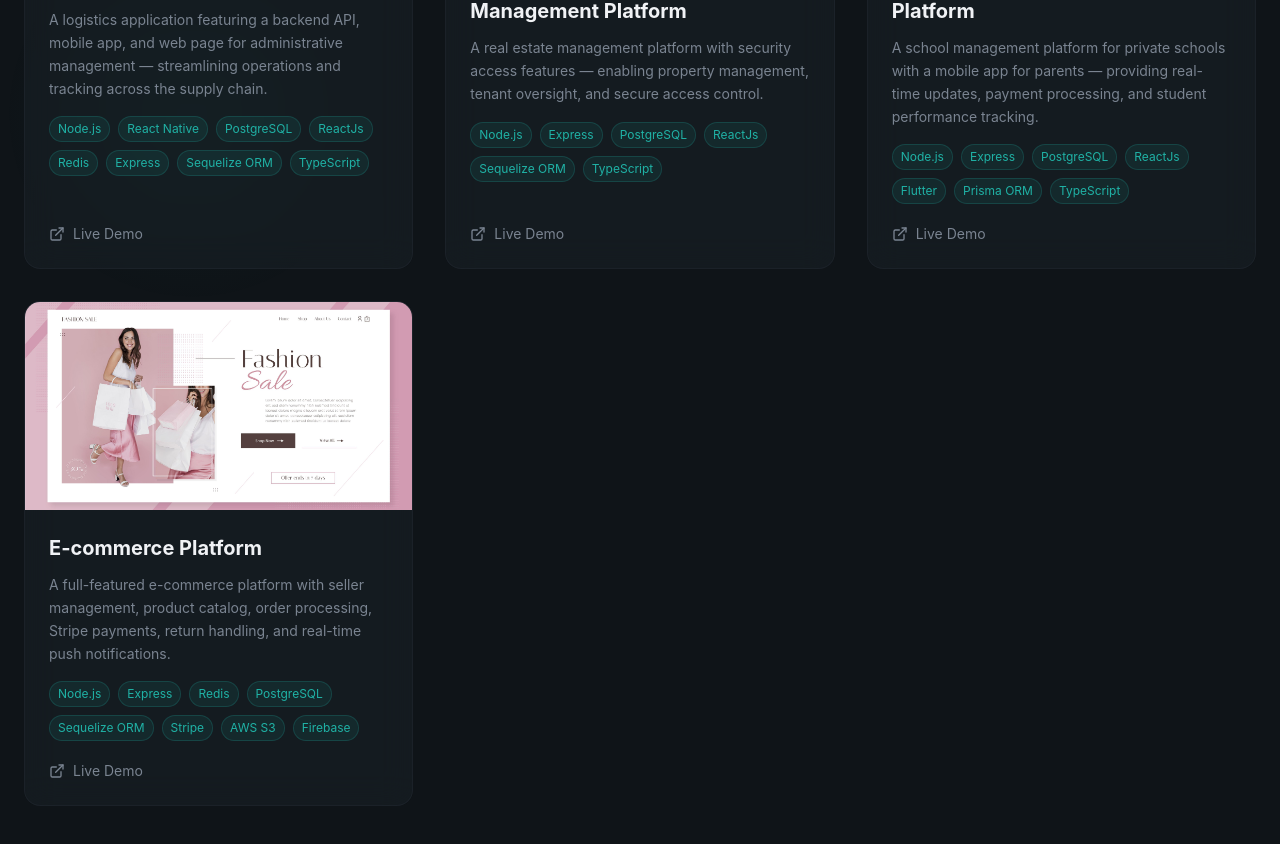
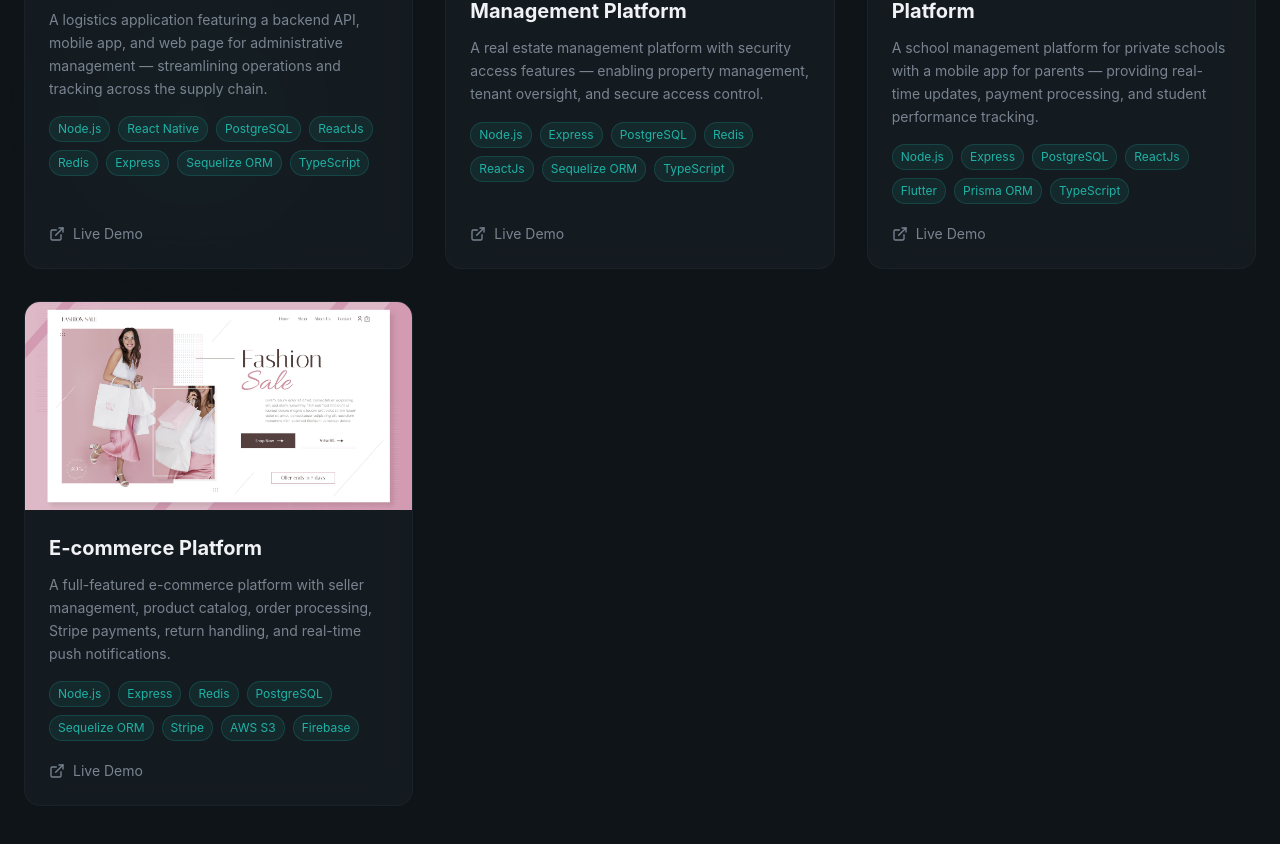
Before and after one commit to stevesdiary/stephenoyeyemi, a React (Vite) app: page / in a window 1280 px wide. Shown: the part 3100-3944 px from the top of the page. Built offline with nearby package versions, Linux system fonts and the light colour scheme.

Commit message:
feat: add Redis to the list of technologies in Projects section

```diff
--- a/src/sections/Projects.jsx
+++ b/src/sections/Projects.jsx
@@ -29,6 +29,7 @@ const projects = [
       "Node.js",
       "Express",
       "PostgreSQL",
+      "Redis",
       "ReactJs",
       "Sequelize ORM",
       "TypeScript",
```
